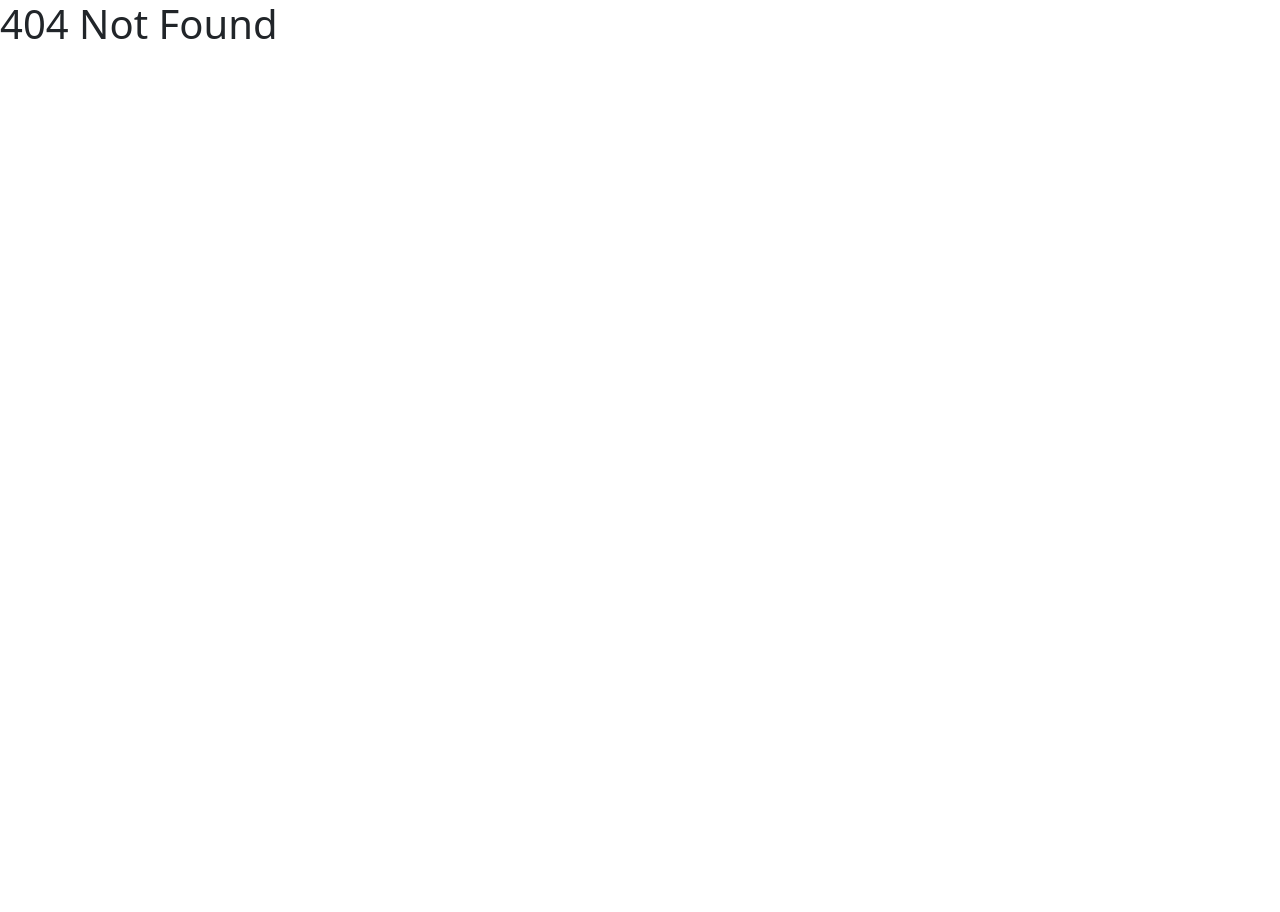
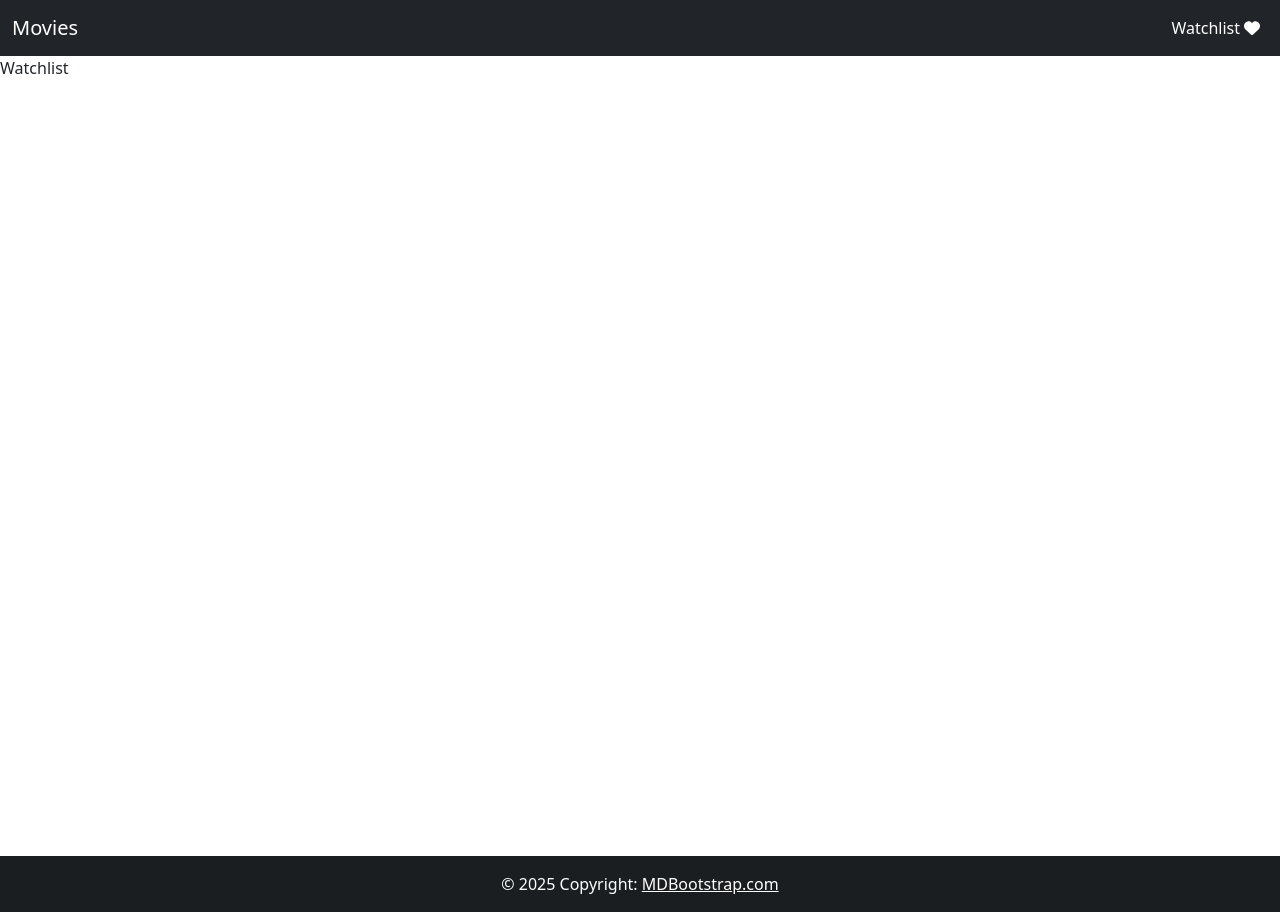
Before and after one commit to mina-medhat-00/React-Labs, a React (Vite) app: page /movies/watchlist in a window 1280 px wide. Before the commit this address had no page. Before the commit the page ends 800 px from the top, so only its background shows below. Built offline with nearby package versions, Linux system fonts and the light colour scheme.

Commit message:
update movies homepage

```diff
--- a/src/App.jsx
+++ b/src/App.jsx
@@ -6,7 +6,7 @@ import Tasks from "./todo/pages/Tasks";
 import Users from "./users/pages/Users";
 import Movies from "./movies/pages/Movies";
 import MoviesHome from "./movies/pages/MoviesHome";
-import Favorites from "./movies/pages/Favorites";
+import Watchlist from "./movies/pages/Watchlist";
 
 function App() {
   return (
@@ -18,7 +18,7 @@ function App() {
         <Route path="users" element={<Users />} />
         <Route path="movies" element={<Movies />}>
           <Route index element={<MoviesHome />} />
-          <Route path="favorites" element={<Favorites />} />
+          <Route path="watchlist" element={<Watchlist />} />
         </Route>
         <Route path="*" element={<h1>404 Not Found</h1>} />
       </Routes>
--- /dev/null
+++ b/src/movies/components/MovieCard.jsx
@@ -0,0 +1,17 @@
+export default function MovieCard({ movie }) {
+  return (
+    <div className="col-10 col-sm-6 col-md-4 col-lg-2">
+      <div className="card h-100">
+        <img
+          src={` https://image.tmdb.org/t/p/w500/${movie.poster_path}`}
+          alt={`${movie.original_title} poster`}
+          className="card-img-top"
+        />
+        <div className="card-body">
+          <h6 className="card-title">{movie.original_title}</h6>
+          <span className="text-muted">{movie.release_date}</span>
+        </div>
+      </div>
+    </div>
+  );
+}
--- a/src/movies/components/MoviesNavbar.jsx
+++ b/src/movies/components/MoviesNavbar.jsx
@@ -1,6 +1,6 @@
 import { Link } from "react-router";
 import { FontAwesomeIcon } from "@fortawesome/react-fontawesome";
-import { faBars } from "@fortawesome/free-solid-svg-icons";
+import { faHeart } from "@fortawesome/free-solid-svg-icons";
 
 export default function MoviesNavbar() {
   return (
@@ -9,28 +9,16 @@ export default function MoviesNavbar() {
         <Link to="/movies" className="navbar-brand text-white">
           Movies
         </Link>
-        <button
-          className="navbar-toggler bg-light border-black"
-          type="button"
-          data-bs-toggle="collapse"
-          data-bs-target="#navbarContent"
-          aria-controls="navbarContent"
-          aria-expanded="false"
-          aria-label="Toggle navigation"
-        >
-          <span style={{ fontSize: "1rem" }}>
-            <FontAwesomeIcon icon={faBars} />
-          </span>
-        </button>
-        <div className="collapse navbar-collapse" id="navbarContent">
-          <ul className="navbar-nav ms-auto mb-2 mb-lg-0">
-            <li className="nav-item">
-              <Link to="/movies/favorites" className="nav-link text-white">
-                Favorites
-              </Link>
-            </li>
-          </ul>
-        </div>
+        <ul className="navbar-nav ms-auto">
+          <li className="nav-item">
+            <Link to="/movies/watchlist" className="nav-link text-white">
+              Watchlist
+              <span className="fs-6 ms-1">
+                <FontAwesomeIcon icon={faHeart} />
+              </span>
+            </Link>
+          </li>
+        </ul>
       </div>
     </nav>
   );
--- /dev/null
+++ b/src/movies/components/Spinner.jsx
@@ -0,0 +1,9 @@
+export default function Spinner() {
+  return (
+    <div className="vh-100 d-flex align-items-center justify-content-center">
+      <div className="spinner-border" role="status">
+        <span className="visually-hidden">Loading...</span>
+      </div>
+    </div>
+  );
+}
--- a/src/movies/pages/Favorites.jsx
+++ /dev/null
@@ -1,3 +0,0 @@
-export default function Favorites() {
-  return <div className="vh-100">Favorites</div>;
-}
--- a/src/movies/pages/MoviesHome.jsx
+++ b/src/movies/pages/MoviesHome.jsx
@@ -1,3 +1,41 @@
+import { useState, useEffect } from "react";
+import axios from "axios";
+import MovieCard from "../components/MovieCard";
+import Spinner from "../components/Spinner";
+
 export default function MainHome() {
-  return <div className="vh-100">Movies Overview</div>;
+  const [data, setData] = useState(null);
+  const [loading, setLoading] = useState(true);
+
+  useEffect(() => {
+    const getData = async () => {
+      try {
+        const response = await axios.get(
+          `https://api.themoviedb.org/3/movie/popular?api_key=${
+            import.meta.env.VITE_API_KEY
+          }`
+        );
+        setData(response.data);
+      } catch (error) {
+        console.error(error);
+      } finally {
+        setLoading(false);
+      }
+    };
+    getData();
+  }, []);
+
+  if (loading || !data) {
+    return <Spinner />;
+  }
+
+  return (
+    <div className="container">
+      <div className="row justify-content-center g-2 p-2">
+        {data.results.map((movie) => (
+          <MovieCard key={movie.id} movie={movie} />
+        ))}
+      </div>
+    </div>
+  );
 }
--- /dev/null
+++ b/src/movies/pages/Watchlist.jsx
@@ -0,0 +1,3 @@
+export default function Watchlist() {
+  return <div className="vh-100">Watchlist</div>;
+}
```
Also changed, not shown: 1 other file (tests, documents, lock files or other folders).
